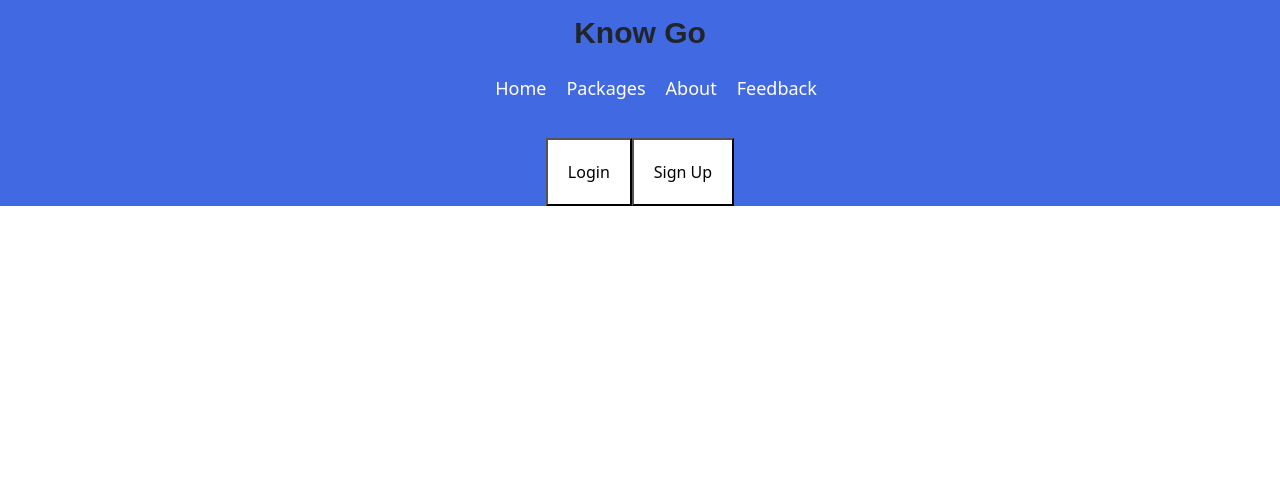
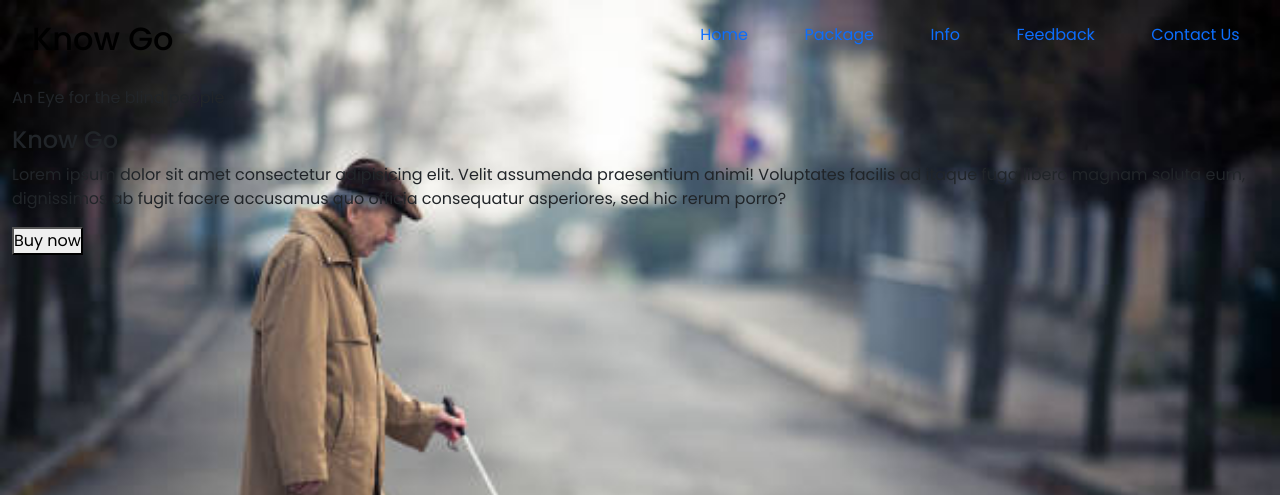
Before and after one commit to CryptoCurious31/Know-Go-Collage-Project-, a PHP site: page / in a window 1280 px wide. Shown: the top 495 px of the page. Run offline with PHP 8.4, Linux system fonts and the light colour scheme.

Commit message:
Header and Hero Section Completed

```diff
--- a/Css/style.css
+++ /dev/null
@@ -1,61 +0,0 @@
-* {
-    margin: 0;
-    padding: 0;
-    box-sizing: border-box;
-}
-
-body {
-    font-size: 62.82%;
-    font-family: 'Jost', sans-serif;
-}
-
-.navigation-bar {
-    width: 100%;
-    background-color: #4169e1;
-    display: flex;
-    flex-direction: column;
-}
-
-.logo {
-    display: flex;
-    justify-content: center;
-    align-items: center;
-    font-size: 30px;
-    font-family: 'Jost', sans-serif;
-    font-weight: 700;
-    padding: 10px 0;
-}
-
-.links {
-    display: flex;
-    justify-content: center;
-    align-items: center;
-    /* flex-basis: 100%; */
-}
-
-.links ul {
-    display: flex;
-    flex-direction: row;
-}
-
-.links ul a {
-    text-decoration: none;
-    color: white;
-    font-size: 18px;
-    font-weight: 400;
-    list-style-type: none;
-    padding: 10px 10px 20px;
-}
-
-.register {
-    display: flex;
-    flex-direction: row;
-    justify-content: center;
-    align-items: center;
-}
-
-button {
-    padding: 20px;
-    background-color: #fff;
-    color: #000;
-}
--- /dev/null
+++ b/assets/style.css
@@ -0,0 +1,58 @@
+/* ========= Poppins font link ======= */
+@import url('https://fonts.googleapis.com/css2?family=Poppins:ital,wght@0,100;0,200;0,300;0,400;0,500;0,600;0,700;0,800;0,900;1,100;1,200;1,300;1,400;1,500;1,600;1,700;1,800;1,900&display=swap');
+
+* {
+    margin: 0;
+    padding: 0;
+    box-sizing: border-box;
+}
+
+body {
+    font-family: 'Poppins', sans-serif;
+    background-image: url('assets/images/istockphoto-1292075242-612x612.jpg');
+    background-repeat: no-repeat;
+    background-size: cover;
+    background-attachment: fixed;
+    /* height: 100vh; */
+    /* display: block; */
+}
+
+/* ===== Hero Section Css ====== */
+
+.hero {
+
+}
+
+/* ===== Header section Css ====== */
+
+header {
+    background-color: transparent !important;
+}
+
+nav {
+    display: flex;
+    flex-direction: row;
+    justify-content: space-between;
+    align-items: center;
+    margin: 20px 0;
+}
+
+nav .logo {
+    font-size: 25px;
+    font-weight: 700;
+    color: #000;
+    padding: 0 0 0 20px;
+}
+
+.container-fluid ul {
+    display: flex;
+    flex-direction: row;
+    width: 50%;
+    justify-content: space-around;
+    align-items: center;
+}
+
+.container-fluid ul a {
+    text-decoration: none;
+    list-style-type: none;
+}
--- a/index.php
+++ b/index.php
@@ -1,40 +1,61 @@
 <!DOCTYPE html>
 <html lang="en">
+
 <head>
     <meta charset="UTF-8">
     <meta name="viewport" content="width=device-width, initial-scale=1.0">
-    <title>Know Go | The light for the blind people</title>
-    <!-- ===== Css link ====== -->
-    <link rel="stylesheet" href="Css/style.css">
-    <!-- ===== BootStrap Css link ===== -->
-    <link href="https://cdn.jsdelivr.net/npm/bootstrap@5.3.3/dist/css/bootstrap.min.css"
-    rel="stylesheet"
-    integrity="sha384-QWTKZyjpPEjISv5WaRU9OFeRpok6YctnYmDr5pNlyT2bRjXh0JMhjY6hW+ALEwIH"
-    crossorigin="anonymous">
-    <!-- ===== Font Awesome link ===== -->
-    <link rel="stylesheet"
-    href="https://cdnjs.cloudflare.com/ajax/libs/font-awesome/6.5.2/css/all.min.css"
-    integrity="sha512-SnH5WK+bZxgPHs44uWIX+LLJAJ9/2PkPKZ5QiAj6Ta86w+fsb2TkcmfRyVX3pBnMFcV7oQPJkl9QevSCWr3W6A=="
-    crossorigin="anonymous"
-    referrerpolicy="no-referrer" />
+    <title>Know Go | An Eye for the Blind People</title>
+    <!-- ======== Bootstrap Css file link ======= -->
+    <link href="https://cdn.jsdelivr.net/npm/bootstrap@5.3.3/dist/css/bootstrap.min.css" rel="stylesheet"
+        integrity="sha384-QWTKZyjpPEjISv5WaRU9OFeRpok6YctnYmDr5pNlyT2bRjXh0JMhjY6hW+ALEwIH" crossorigin="anonymous">
+    <!-- ========= External Directory Css File link ======== -->
+    <link rel="stylesheet" href="assets/style.css">
 </head>
+
 <body>
-    <header>
-        <nav class="navigation-bar">
-            <div class="logo">Know Go</div>
-            <div class="links">
-                <ul>
-                    <a href="index.php"><li>Home</li></a>
-                    <a href="pricing.php"><li>Packages</li></a>
-                    <a href="about.php"><li>About</li></a>
-                    <a href="feedback.php"><li>Feedback</li></a>
-                </ul>
+    <main>
+        <!-- ==== Hero Section ==== -->
+        <section class="hero">
+            <!-- ==== Header Section ==== -->
+            <header class="container-fluid">
+                <nav>
+                    <div class="logo">
+                        <h2>Know Go</h2>
+                    </div>
+                    <ul>
+                        <a href="#">
+                            <li>Home</li>
+                        </a>
+                        <a href="#">
+                            <li>Package</li>
+                        </a>
+                        <a href="#">
+                            <li>Info</li>
+                        </a>
+                        <a href="#">
+                            <li>Feedback</li>
+                        </a>
+                        <a href="#">
+                            <li>Contact Us</li>
+                        </a>
+                    </ul>
+                </nav>
+            </header>
+            <!-- ==== Hero Section Content ==== -->
+            <div class="container-fluid">
+                <div class="column">
+                <p>An Eye for the blind people</p>
+                <h4>Know Go</h4>
+                <p>Lorem ipsum dolor sit amet consectetur adipisicing elit. Velit assumenda praesentium animi!
+                    Voluptates facilis ad itaque fuga libero magnam soluta eum, dignissimos ab fugit facere accusamus
+                    quo officia consequatur asperiores, sed hic rerum porro?</p>
+                <div class="button">
+                    <button type="submit">Buy now</button>
+                </div>
+                </div>
             </div>
-            <div class="register">
-                <button type="submit" class="sign-in">Login</button>
-                <button type="submit" class="sign-up">Sign Up</button>
-            </div>
-        </nav>
-    </header>
+        </section>
+    </main>
 </body>
+
 </html>
```
Also changed, not shown: assets/images/istockphoto-1292075242-612x612.jpg (added).
